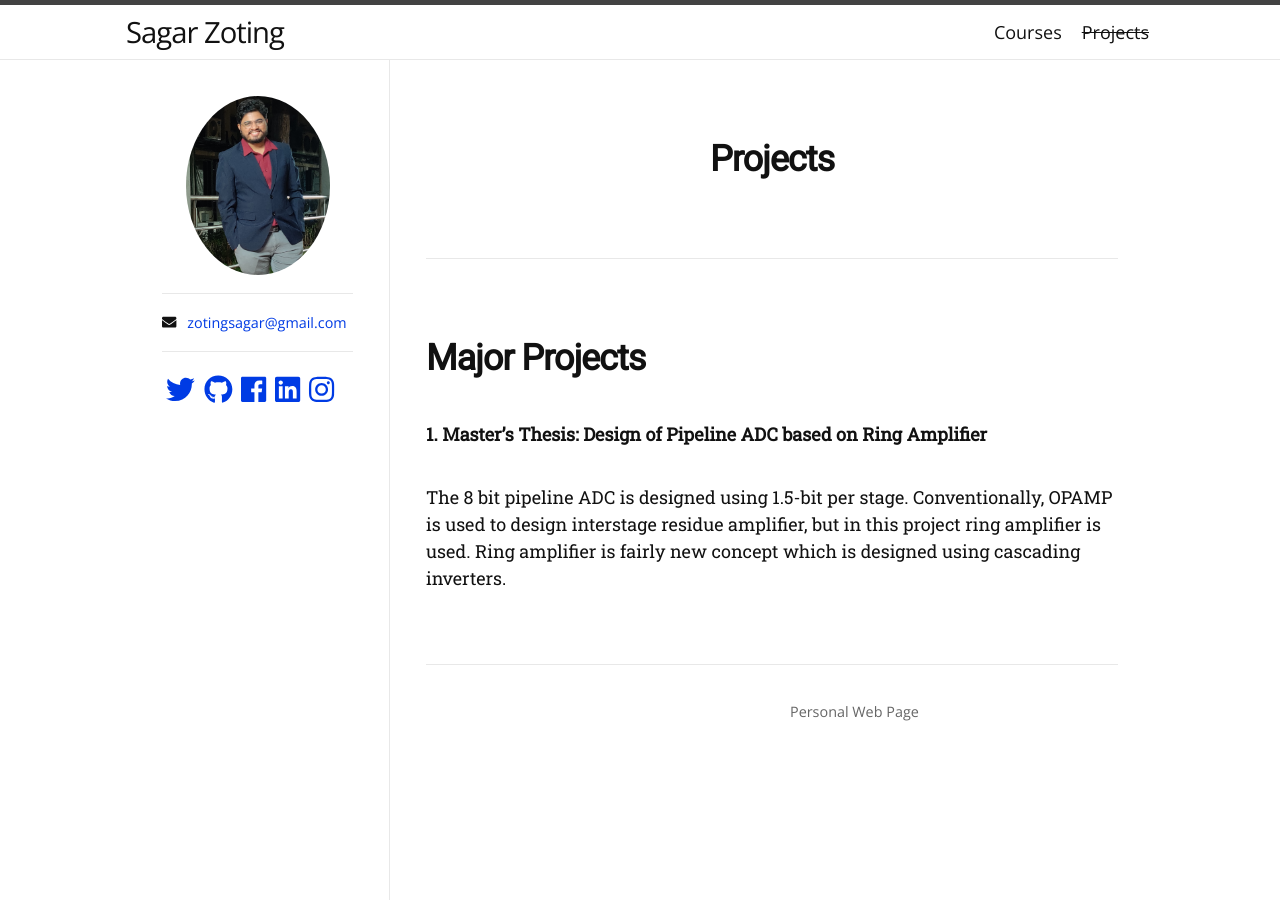
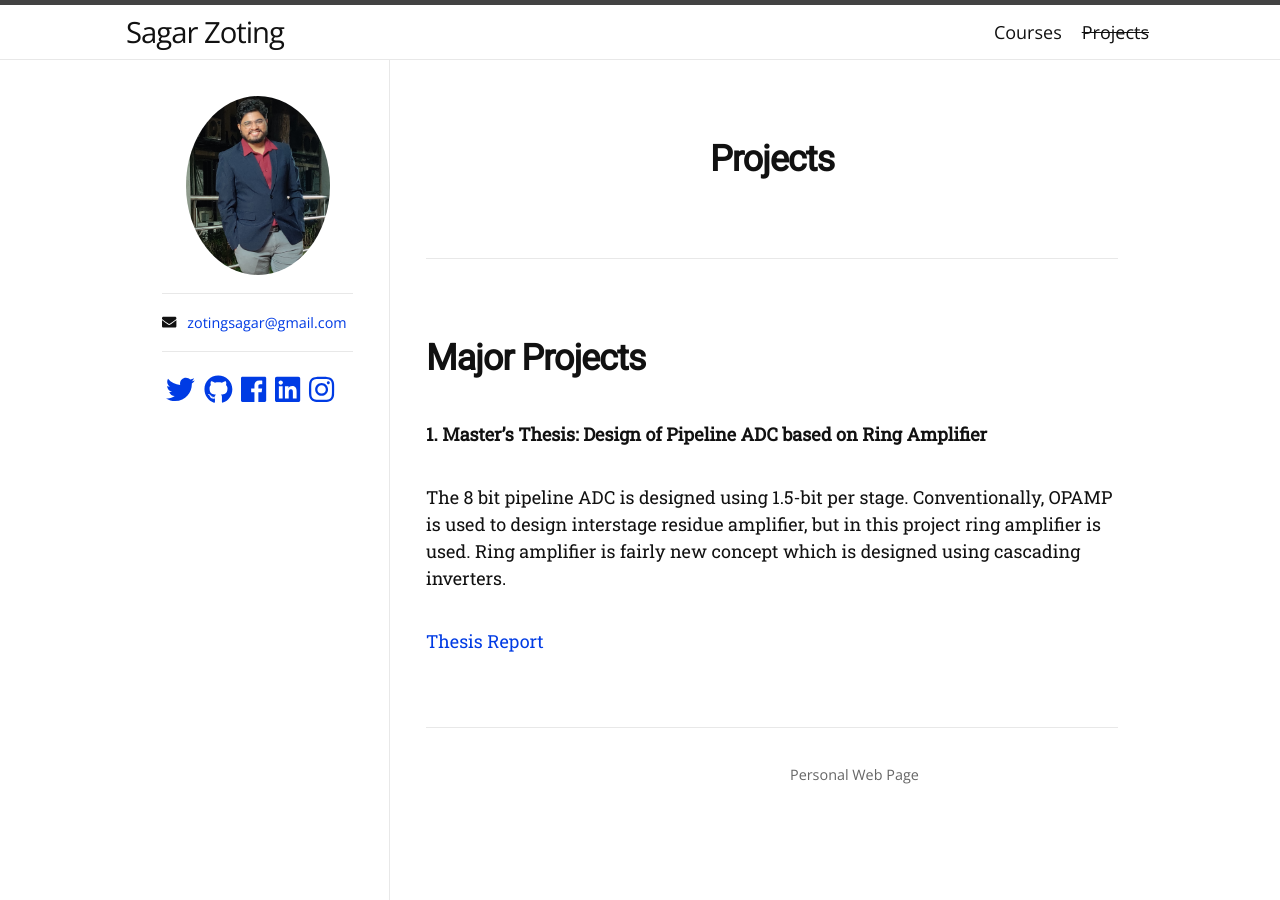
Before and after one commit to zotingsagar/zotingsagar.github.io, a Jekyll site: the page built from projects.md, in a window 1280 px wide. Built offline with Jekyll 4.4.1, drawn with Linux system fonts in a browser that asks for light colours; nearby versions of some CDN libraries; some web fonts are replaced.

Commit message:
Update projects.md

```diff
--- a/projects.md
+++ b/projects.md
@@ -13,3 +13,5 @@ permalink: /projects/
 
 
 The 8 bit pipeline ADC is designed using 1.5-bit per stage. Conventionally, OPAMP is used to design interstage residue amplifier, but in this project ring amplifier is used. Ring amplifier is fairly new concept which is designed using cascading inverters.
+
+[Thesis Report](MTP2_Thesis_SagarZoting_203070064.pdf)
```
